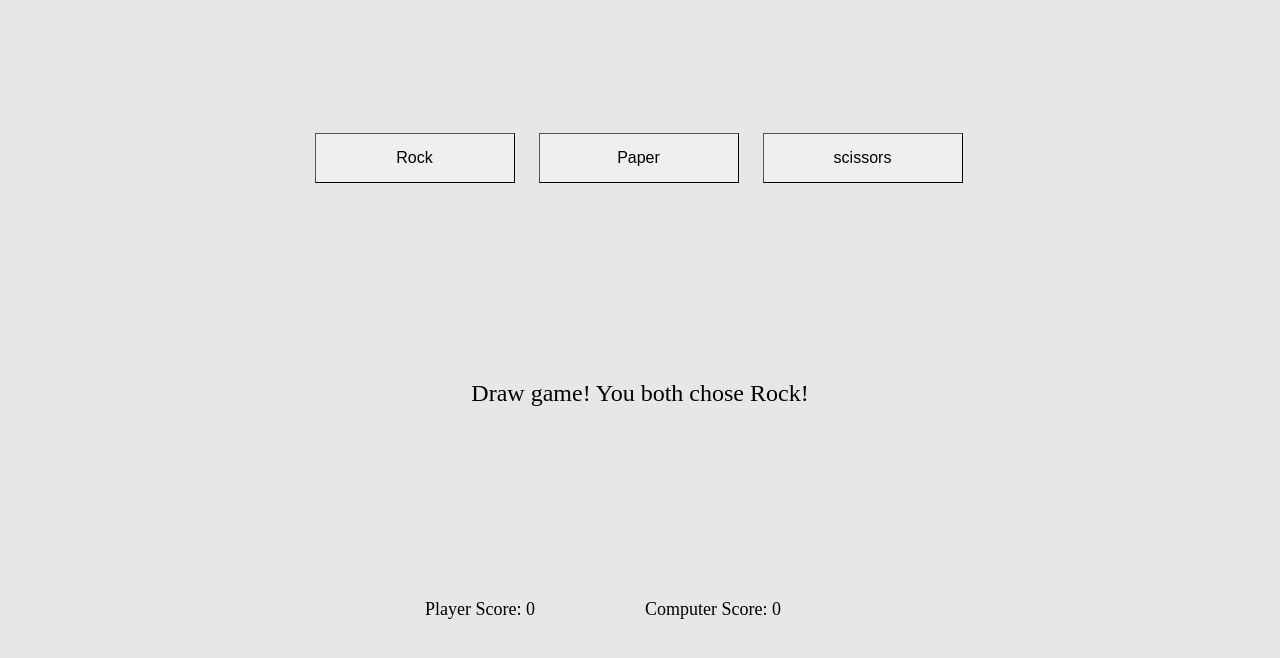
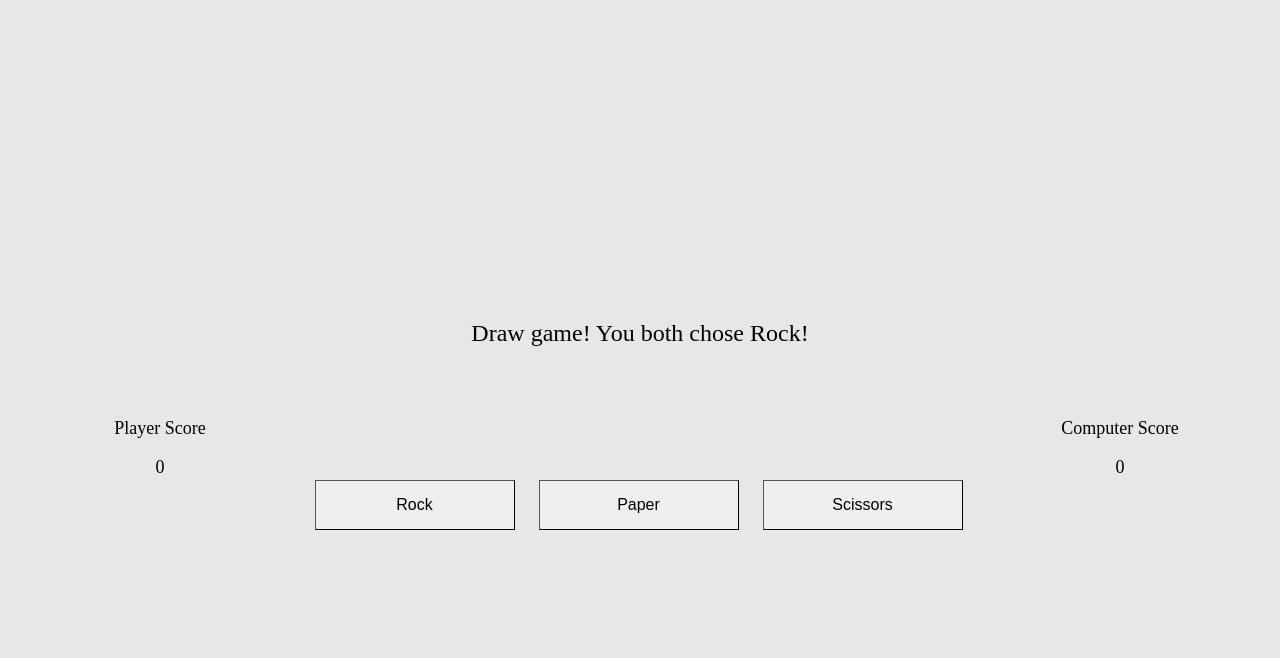
Before and after one commit to wise-king-sullyman/rock-paper-scissors, a plain HTML site: page index.html in a window 1280 px wide. Both pictures are taken after a click on the button "Rock". Drawn offline with Linux system fonts and the light colour scheme.

Commit message:
Added better styling

```diff
--- a/index.html
+++ b/index.html
@@ -5,17 +5,21 @@
     </head>
     <body>
         <div id="container">
+            <div id="playerScoreColumn" class="scoreColumn">
+                <p>Player Score</p>
+                <p id="playerScore">0</p>
+            </div>
+            <div id="computerScoreColumn" class="scoreColumn">
+                <p>Computer Score</p>
+                <p id="computerScore">0</p>
+            </div>
+            <div id="resultDiv">
+                <p id="result">Click a Button to Start Playing, first to 5 points wins!</p>
+            </div>
             <div id="buttons">
                 <button id="Rock" class="button">Rock</button>
                 <button id="Paper" class="button">Paper</button>
-                <button id="Scissors" class="button">scissors</button>
-            </div>
-            <div id="resultDiv">
-                <p id="result">Click a Button to Start Playing, best out of 5 wins!</p>
-            </div>
-            <div id="scoreDiv">
-                <p id="playerScore" class="score">Player Score: 0</p>
-                <p id="computerScore" class="score">Computer Score: 0</p>
+                <button id="Scissors" class="button">Scissors</button>
             </div>
         </div>
 
--- a/script.js
+++ b/script.js
@@ -26,7 +26,6 @@ function displayResult(result) {
     const div = document.querySelector('#resultDiv');
     const p = document.querySelector('#result');
     p.textContent = result;
-    div.appendChild(p);
 };
 
 function scoreKeeper() {
@@ -39,13 +38,18 @@ function scoreKeeper() {
 };
 
 function displayScore(score1, score2) {
-    const div = document.querySelector('#scoreDiv');
+    const playerScoreDiv = document.querySelector('#playerScoreColumn');
+    const computerScoreDiv = document.querySelector('#computerScoreColumn');
     const playerScore = document.querySelector('#playerScore');
     const computerScore = document.querySelector('#computerScore');
-    playerScore.textContent = `Player Score: ${score1}`;
-    computerScore.textContent = `Computer Score: ${score2}`;
-    div.appendChild(playerScore);
-    div.appendChild(computerScore);
+    if (score1 > playerScore.textContent) {
+        playerScore.textContent = score1
+        playerScoreDiv.classList.add('addPoint')
+    };
+    if (score2 > computerScore.textContent) {
+        computerScore.textContent = score2;
+        computerScoreDiv.classList.add('addPoint')
+    }
 
 };
 
@@ -58,6 +62,7 @@ function checkGameEnd() {
         return 1
     }
 };
+
 function drawGame(computerSelection, playerSelection) {
     return computerSelection == playerSelection ? true : false;
 };
@@ -73,7 +78,16 @@ function computerWin(computerSelection, playerSelection) {
     );
 };
 
+function addPoint(e) {
+    console.log(e)
+};
+
+function clearAddPoints() {
+    const divToClear = document.querySelector('.addPoint');
+    divToClear.classList.remove('addPoint')
+}
 const buttons = document.querySelectorAll('button');
 buttons.forEach((button) => {
+    button.addEventListener('click', clearAddPoints)
     button.addEventListener('click', playRound)
 });
--- a/style.css
+++ b/style.css
@@ -26,8 +26,7 @@
 }
 
 #resultDiv {
-
-    margin: 15% auto 0 auto;
+    margin: 40vh auto 0 auto;
     width: 800px;
 }
 
@@ -38,15 +37,29 @@
     font-size: x-large;
 }
 
-#scoreDiv {
+.scoreColumn {
+    font-size: large;
+    display: block;
+    margin: 0;
+    width: 25%;
+    text-align: center;
+    padding: 50vh 0 0 0;
+    height: 100vh;
+    position: absolute;
+    top: 0;
+    box-sizing: border-box;
+}
 
-    width: 450px;
-    margin: 15% auto 0 auto;
+#playerScoreColumn {
+    left: 0;
+
 }
-.score {
-    font-size: large;
 
-    display: inline-block;
-    margin: 0 10px 0 10px;
-    width: 200px;
+#computerScoreColumn {
+    right: 0;
+
 }
+
+.addPoint {
+    background-color: green;
+}
```
